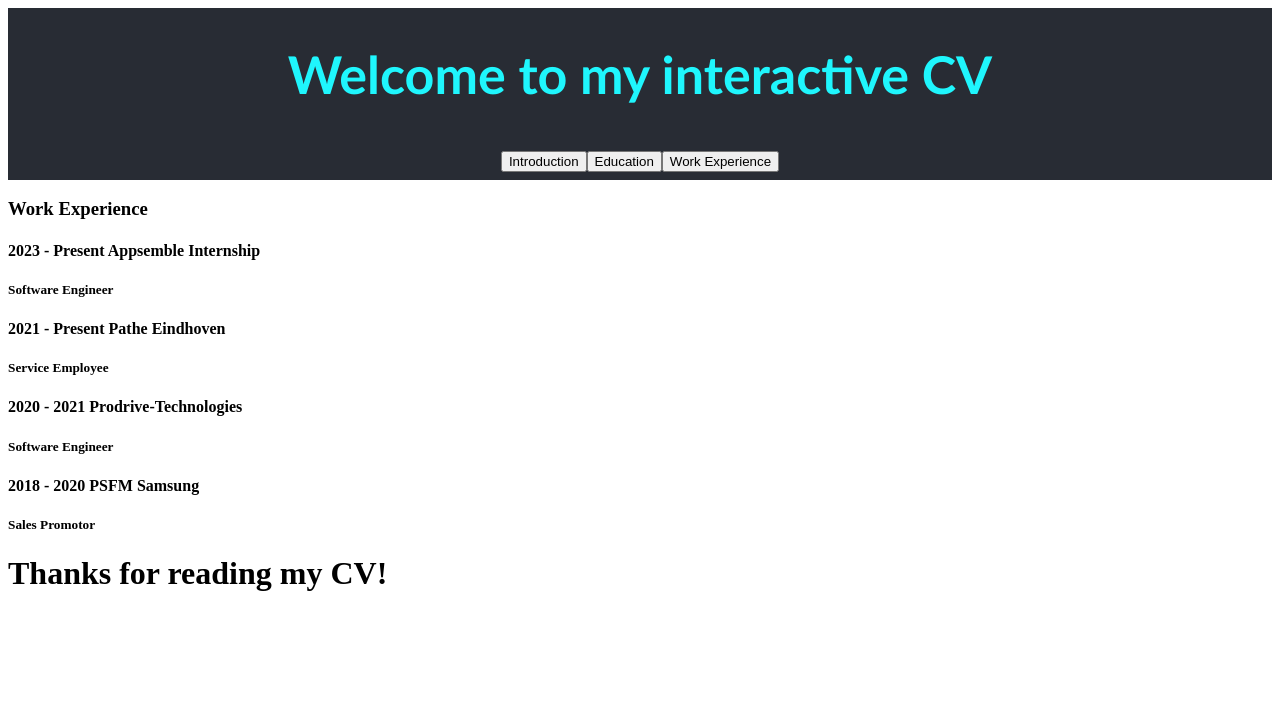
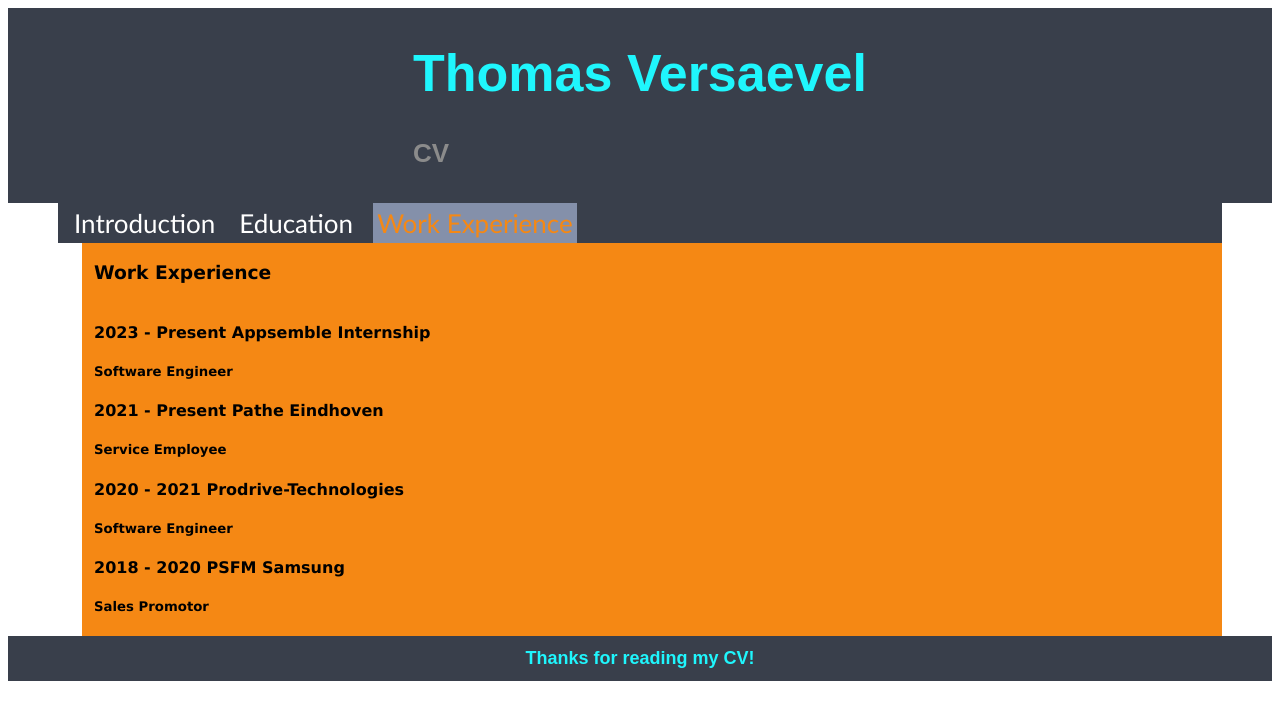
Before and after one commit to ThomasVersaevel/About-me, a React (Create React App) app: page /workexperience in a window 1280 px wide. Shown: the top 720 px of the page. Built offline with nearby package versions, Linux system fonts and the light colour scheme.

Commit message:
Added grid layout beginning Created nicer navbar with hover and active

```diff
--- a/src/App.css
+++ b/src/App.css
@@ -1,5 +1,6 @@
 .App {
   text-align: center;
+  font-family: 'Lucida Sans Unicode';
 }
 
 .App-logo {
@@ -14,35 +15,82 @@
 }
 
 .App-header {
-  background-color: #282c34;
+  background-color: #393f4b;
   min-height: 10vh;
   display: flex;
   flex-direction: column;
   align-items: center;
   justify-content: center;
   font-size: calc(10px + 2vmin);
-  font-family:'Trebuchet MS', 'Lucida Sans Unicode', 'Lucida Grande', 'Lucida Sans', Arial, sans-serif;
+  font-family: Arial, sans-serif;
+  color: rgb(31, 246, 253);
+}
+.App-footer {
+  background-color: #393f4b;
+  min-height: 2vh;
+  display: flex;
+  flex-direction: column;
+  align-items: center;
+  justify-content: center;
+  font-size: calc(1px + 1vmin);
+  font-family: 'Arial';
   color: rgb(31, 246, 253);
 }
 
+#header-subtitle {
+  color:rgb(139, 139, 139)
+}
+
+#navbarBackground {
+  background-color: #393f4b;
+  width: 100%;
+}
+
 .App-nav {
-  background-color: #282c34;
+  background-color: #393f4b;
   min-height: 5vh;
   display: flex;
   flex-direction: row;
-  align-items: left;
+  align-items: stretch;
+  float: left;
+  gap: 1rem;
   justify-content: center;
   font-size: calc(10px + 2vmin);
 }
 .nav-item {
+  align-items: stretch;
+  display: flex;
+  height: 100%;
   color: #ffffff;
   font-family: 'Gill Sans', 'Gill Sans MT', Calibri, 'Trebuchet MS', sans-serif;
   font-style: normal;
   text-decoration: none;
+  padding: .25rem;
+}
+
+.nav-item-active {
+  background-color: #8490aa;
+  color: #f58814;
+  align-items: stretch;
+  display: flex;
+  height: 100%;
+  font-family: 'Gill Sans', 'Gill Sans MT', Calibri, 'Trebuchet MS', sans-serif;
+  font-style: normal;
+  text-decoration: none;
+  padding: .25rem;
+}
+
+.nav-item:hover {
+  background-color: #8490aa;
 }
 
 .App-link {
   color: #61dafb;
+}
+
+.mainContent {
+  background-color: #f58814;
+  font-family: 'Lucida Sans Unicode';
 }
 
 @keyframes App-logo-spin {
--- a/src/App.js
+++ b/src/App.js
@@ -1,40 +1,78 @@
-import React from 'react';
-import './App.css';
+import React from "react";
+import "./App.css";
 import Header from "./components/Header";
 import Footer from "./components/Footer";
-import { Outlet, NavLink } from 'react-router-dom';
-import { Button } from "../react-bootstrap/Button";
-
+import { Outlet, NavLink } from "react-router-dom";
+import Container from "react-bootstrap/Container";
+import Nav from "react-bootstrap/Nav";
+import Navbar from "react-bootstrap/Navbar";
+import Row from "react-bootstrap/Row";
 
 export default class App extends React.Component {
   constructor() {
     super();
     this.state = {
-      title: "Welcome to my interactive CV",
+      title: "Thomas Versaevel",
+      subtitle: "CV",
       footer: "Thanks for reading my CV!",
     };
   }
 
   render() {
     return (
-
       <div>
         <div className={"App-header"}>
-          <Header title={this.state.title}
-            subTitle={this.state.subTitle}/>
+          <Header title={this.state.title} subtitle={this.state.subtitle} />
         </div>
-        <div>
-          <nav className="App-nav">
-            <NavLink className={"nav-item"} to='introduction'><button>Introduction</button></NavLink>
-            <NavLink className={"nav-item"} to='education'><button>Education</button></NavLink>
-            <NavLink className={"nav-item"} to='workexperience'><button>Work Experience</button></NavLink>
-          </nav>
-          <Outlet />
-        </div>
-        <div>
+        <Container>
+          <Row>
+            <div id="navbarBackground">
+              <Navbar sticky="top">
+                <Navbar.Collapse id="basic-navbar-nav">
+                  <Nav className="App-nav">
+                    <NavLink
+                      className={({ isActive }) =>
+                        isActive ? "nav-item-active" : "nav-item"
+                      }
+                      to="introduction"
+                    >
+                      Introduction
+                    </NavLink>
+                    <NavLink
+                      className={({ isActive }) =>
+                        isActive ? "nav-item-active" : "nav-item"
+                      }
+                      to="education"
+                    >
+                      Education
+                    </NavLink>
+                    <NavLink
+                      className={({ isActive }) =>
+                        isActive ? "nav-item-active" : "nav-item"
+                      }
+                      to="workexperience"
+                    >
+                      Work Experience
+                    </NavLink>
+                  </Nav>
+                </Navbar.Collapse>
+              </Navbar>
+            </div>
+          </Row>
+          <Row>
+          <div>
+            <Container>
+              <div className="mainContent">
+                <Outlet />
+              </div>
+            </Container>
+          </div>
+          </Row>
+        </Container>
+        <div className="App-footer">
           <Footer title={this.state.footer} />
         </div>
       </div>
-    )
+    );
   }
 }
--- a/src/components/Footer.js
+++ b/src/components/Footer.js
@@ -1,5 +1,6 @@
 import React from 'react';
 import Title from "./Header/Title";
+import "../App.css";
 
 export default class Footer extends React.Component {
     render() {
--- a/src/components/Header.js
+++ b/src/components/Header.js
@@ -7,6 +7,7 @@ export default class Header extends React.Component {
         return (
             <div>
                 <Title title={this.props.title} />
+                <h4 id="header-subtitle">{this.props.subtitle}</h4>
             </div>
         );
     }
--- a/src/components/WorkExperience.js
+++ b/src/components/WorkExperience.js
@@ -1,44 +1,72 @@
-import React from 'react';
+import React from "react";
 import Article from "./Article";
-import '../bootstrap/css/bootstrap-grid.css';
+import "../bootstrap/css/bootstrap-grid.css";
+import Col from "react-bootstrap/Col";
+import Row from "react-bootstrap/Row";
+import Container from "react-bootstrap/Container";
 
 export default class WorkExperience extends React.Component {
-
   render() {
     return (
       <>
         <div className="col-md-9">
+          <Container>
+            <Row>
+              <Col>
                 <div>
                   <h3>Work Experience</h3>
                 </div>
+              </Col>
+              <Col>
+              </Col>
+              <Col>
+              </Col>
+            </Row>
+            <Row>
               <div>
+                <Col>
                   <p>
-                            <Article key={0} timespan={"2023 - Present"}
+                    <Article
+                      key={0}
+                      timespan={"2023 - Present"}
                       title={"Appsemble Internship"}
                       position={"Software Engineer"}
                     />
                   </p>
+                </Col>
+                <Col>
                   <p>
-                            <Article key={0} timespan={"2021 - Present"}
+                    <Article
+                      key={0}
+                      timespan={"2021 - Present"}
                       title={"Pathe Eindhoven"}
                       position={"Service Employee"}
                     />
                   </p>
+                </Col>
+                <Col>
                   <p>
-                            <Article key={0} timespan={"2020 - 2021"}
+                    <Article
+                      key={0}
+                      timespan={"2020 - 2021"}
                       title={"Prodrive-Technologies"}
                       position={"Software Engineer"}
-
                     />
                   </p>
+                </Col>
+                <Col>
                   <p>
-                            <Article key={0} timespan={"2018 - 2020"}
+                    <Article
+                      key={0}
+                      timespan={"2018 - 2020"}
                       title={"PSFM Samsung"}
                       position={"Sales Promotor"}
-
                     />
                   </p>
+                </Col>
               </div>
+            </Row>
+          </Container>
         </div>
       </>
     );
```
Also changed, not shown: 2 other files (tests, documents, lock files or other folders). Lines whose indentation alone changed are shown as unchanged.
